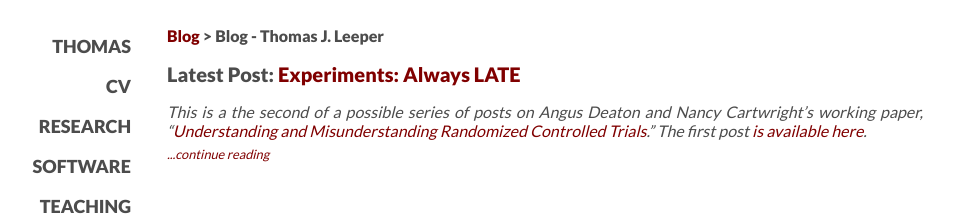
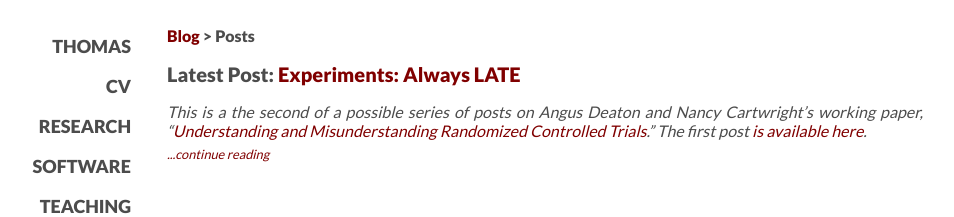
Before and after one commit to leeper/leeper.github.io, a Jekyll site: the page built from blog.md, in a window 1280 px wide. Shown: the top 217 px of the page, without its empty margins (95-1049 px from the left). Built offline with Jekyll 4.4.1, drawn with Linux system fonts in a browser that asks for light colours; nearby versions of some CDN libraries; some web fonts are replaced; library files that are not in the unit come from our copies.

Commit message:
Update blog.md

```diff
--- a/blog.md
+++ b/blog.md
@@ -1,5 +1,5 @@
 ---
-title: Blog - Thomas J. Leeper
+title: Posts
 layout: default
 permalink: /blog.html
 ---
```
